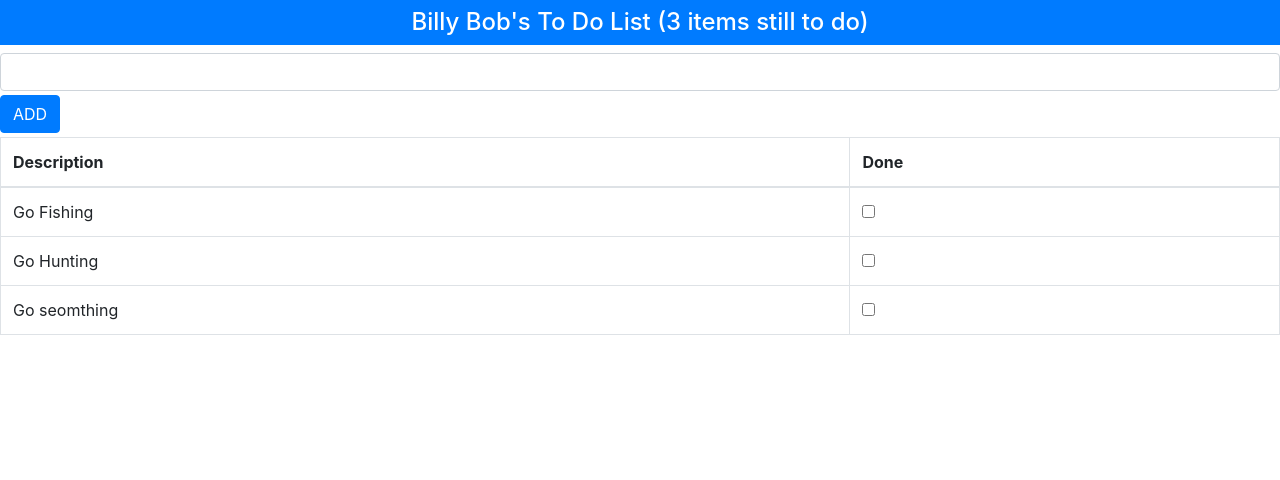
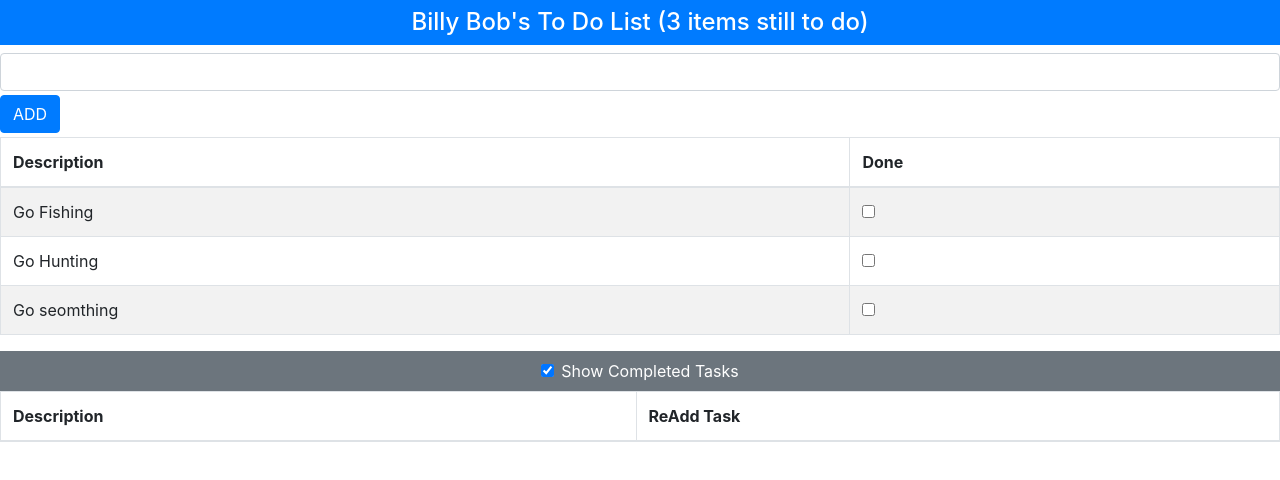
Before and after one commit to xTurbeaux/todo, a React (Create React App) app: page / in a window 1280 px wide. Shown: the top 480 px of the page. Built offline with nearby package versions, Linux system fonts and the light colour scheme.

Commit message:
feature 8

```diff
--- a/src/App.js
+++ b/src/App.js
@@ -5,6 +5,7 @@ import 'bootstrap/dist/css/bootstrap.css';
 import { ToDoBanner }from './ToDoBanner';
 import { ToDoRow}  from './ToDoRow';
 import { ToDoCreator } from './ToDoCreator';
+import { VisibilityControl } from './VisibilityControl';
 
 
 // function App() {
@@ -91,7 +92,8 @@ export default class App extends Component {
           {action: "Go Fishing", done: false},
           {action: "Go Hunting", done: false},
           {action: "Go seomthing", done: false}
-        ]
+        ],
+        showCompleted: true
       }
     )
   };
@@ -124,12 +126,8 @@ export default class App extends Component {
   <ToDoCreator
     callback = {this.createNewTodoCallback}
   />
-
-
-
-
     {/* Feature 3*/}
-    <table className="table talbe-striped table-bordered">
+    <table className="table table-striped table-bordered">
       <thead>
         <tr>
           <th>Description</th>
@@ -140,6 +138,31 @@ export default class App extends Component {
         {this.todoTableRows(false)}
       </tbody>
     </table>
+
+    <div className="bg-secondary text-white text-center p-2">
+      <VisibilityControl
+        description = "Completed Tasks"
+        isChecked = {this.state.showCompleted}
+        callback = {checked => this.setState({
+          showCompleted: checked
+        })}
+      />
+    </div>
+{ this.state.showCompleted &&
+    <table className="table table-striped table-bordered">
+      <thead>
+        <tr>
+          <th>Description</th>
+          <th>ReAdd Task</th>
+        </tr>
+      </thead>
+      <tbody>
+        {this.todoTableRows(true)}
+      </tbody>
+    </table>
+}
+
+
   </div>
 
 };
--- /dev/null
+++ b/src/VisibilityControl.js
@@ -0,0 +1,16 @@
+import React, { Component } from 'react';
+
+export class VisibilityControl extends Component {
+  render = () =>
+  <div className="form-check">
+
+    <input className="form-check-input" type="checkbox" checked={this.props.isChecked}
+      onChange={(e) => this.props.callback(e.target.checked)}
+    />
+
+    <label className="form-check-label">
+      Show {this.props.description}
+    </label>
+
+  </div>
+}
```
